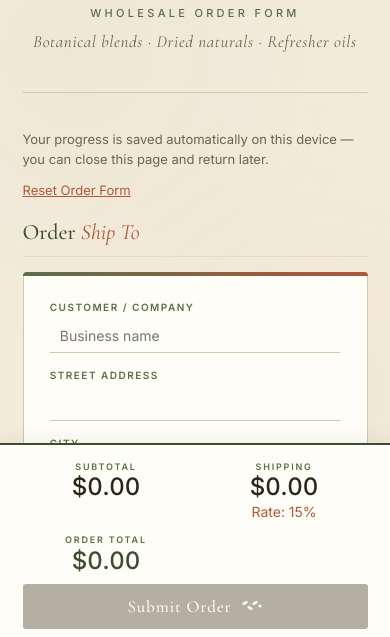
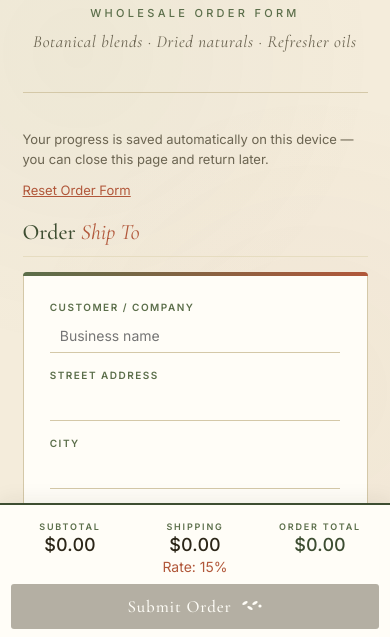
Before and after one commit to ruanwritescode/garden-route-order-form, a website built with Vite: page index.html in a window 390 px wide. Shown: the part 200-837 px from the top of the page. Built offline with nearby package versions, Linux system fonts and the light colour scheme.

Commit message:
summary and submit bar height reduction

```diff
--- a/src/styles.css
+++ b/src/styles.css
@@ -208,6 +208,7 @@
       border-left-color: var(--terracotta);
       border-bottom-color: var(--border-soft);
     }
+    .
   }
 
   .section { display: none; }
@@ -516,6 +517,47 @@
   }
   .sum-block .value.total { color: var(--sage-dark); }
 
+  @media (max-width: 720px) {
+    .summary-bar {
+    position: fixed;
+    bottom: 0; left: 0; right: 0;
+    background: var(--paper);
+    border-top: 2px solid var(--sage-dark);
+    box-shadow: 0 -2px 20px rgba(44, 38, 24, 0.08);
+    padding: 1rem .75rem;
+    z-index: 100;
+  }
+    .summary-inner {
+    /* margin: 0 auto; */
+    display: grid;
+    grid-template-columns: repeat(3, 1fr);
+    gap: 0.5rem;
+    align-items: start;
+  }
+    .sum-block .label {
+    font-size: 9px;
+    text-transform: uppercase;
+    letter-spacing: 0.2em;
+    color: var(--sage);
+    font-weight: 600;
+    margin-bottom: 2px;
+  }
+  .sum-block .value {
+    font-family: 'Inter', serif;
+    font-size: 18px;
+    font-weight: 500;
+    color: var(--ink);
+    font-variant-numeric: tabular-nums;
+    line-height: 1;
+  }
+  .sum-block .rate {
+    font-size: 14px;
+    color: var(--terracotta);
+    margin-top: 2px;
+  }
+  .sum-block .value.total { color: var(--sage-dark); }
+  }
+
   .place-btn {
     background: var(--sage-dark);
     color: var(--paper);
@@ -745,10 +787,15 @@
 
   @media (max-width: 720px) {
     .summary-inner {
-      grid-template-columns: 1fr 1fr;
-      gap: 0.75rem;
+      grid-template-columns: repeat(3, 1fr);
+      gap: 0.5rem;
     }
     .place-btn { grid-column: 1 / -1; }
+    .shipping-tip-top {
+      font-size: 20px;
+      padding-top: 0px;
+      padding-bottom: 8px;
+    }
   }
 
   /* ---- Toast ---- */
@@ -772,7 +819,7 @@
   .back-to-tabs {
     position: fixed;
     top: 12px;
-    left: 50%;
+    left: 10%;
     z-index: 1100;
     width: 46px;
     height: 46px;
```
